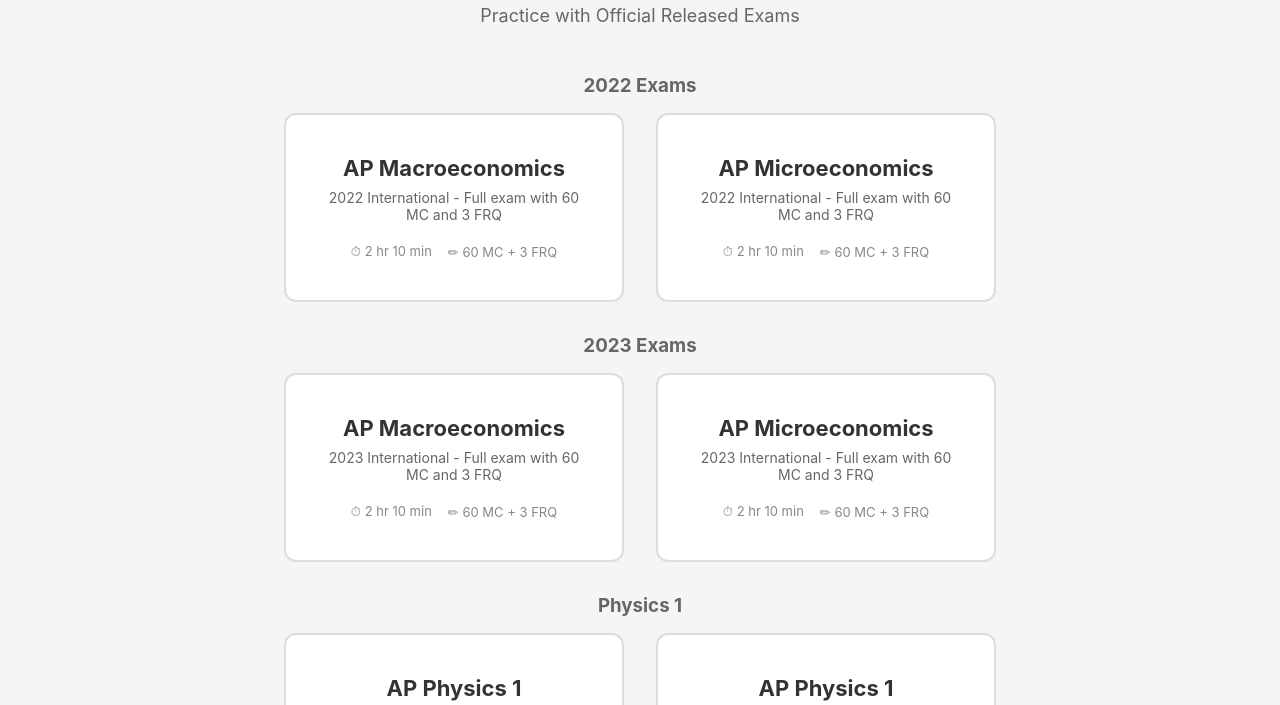
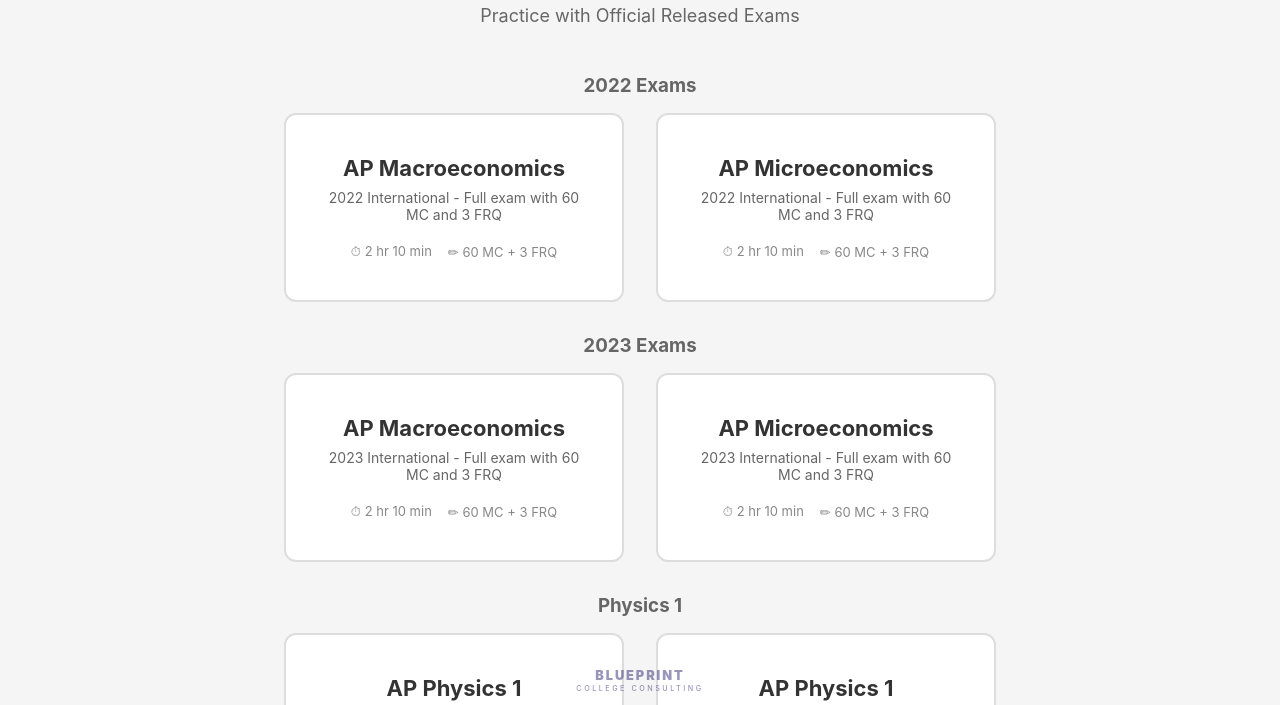
Before and after one commit to KevinJSKim85/ap-exam-practice, a plain HTML site: page index.html in a window 1280 px wide. Shown: the part 95-800 px from the top of the page. Drawn offline with Linux system fonts and the light colour scheme.

Commit message:
Add persistent Blueprint branding fixed to bottom of all screens

```diff
--- a/index.html
+++ b/index.html
@@ -134,6 +134,10 @@ body{font-family:-apple-system,BlinkMacSystemFont,'Segoe UI',Roboto,sans-serif;b
 <body>
 
 <div id="app"></div>
+<div style="position:fixed;bottom:12px;left:50%;transform:translateX(-50%);display:flex;flex-direction:column;align-items:center;gap:1px;opacity:.45;z-index:999;pointer-events:none">
+  <span style="font-size:.8rem;font-weight:900;letter-spacing:.15em;color:#1B1464;font-family:'Inter','Segoe UI',system-ui,sans-serif">BLUEPRINT</span>
+  <span style="font-size:.45rem;font-weight:500;letter-spacing:.35em;color:#1B1464;font-family:'Inter','Segoe UI',system-ui,sans-serif">COLLEGE CONSULTING</span>
+</div>
 
 <script>
 // ===== QUESTION DATA =====
```
